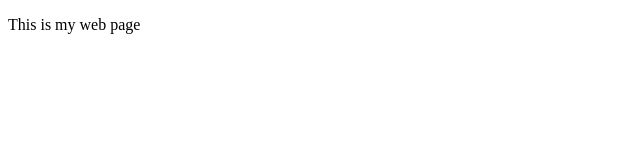
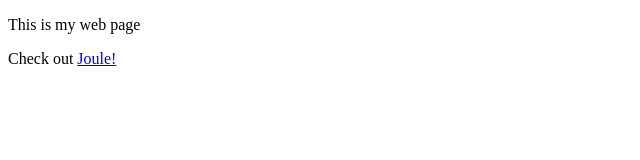
Before and after one commit to katiethacher/helloworld, a plain HTML site: page index.html in a window 1280 px wide. Shown: the whole page, without its empty margins (0-640 px from the left). Drawn offline with Linux system fonts and the light colour scheme.

Commit message:
Update index.html
added a Joule link

```diff
--- a/index.html
+++ b/index.html
@@ -6,5 +6,6 @@
   </head>
   <body>
     <p>This is my web page</p>
+    <p>Check out <a href="https://www.chefsteps.com/joule">Joule!</a></p>
   </body>
 </html>
```
